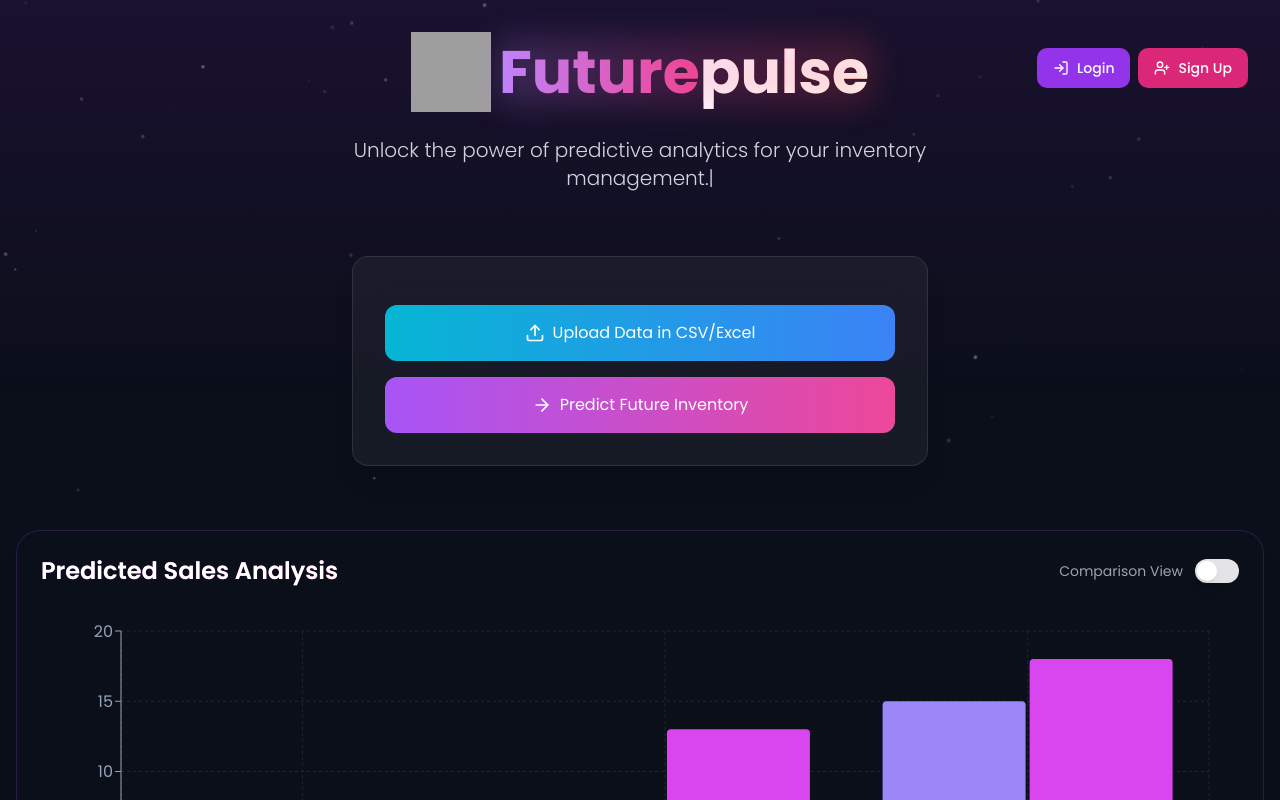
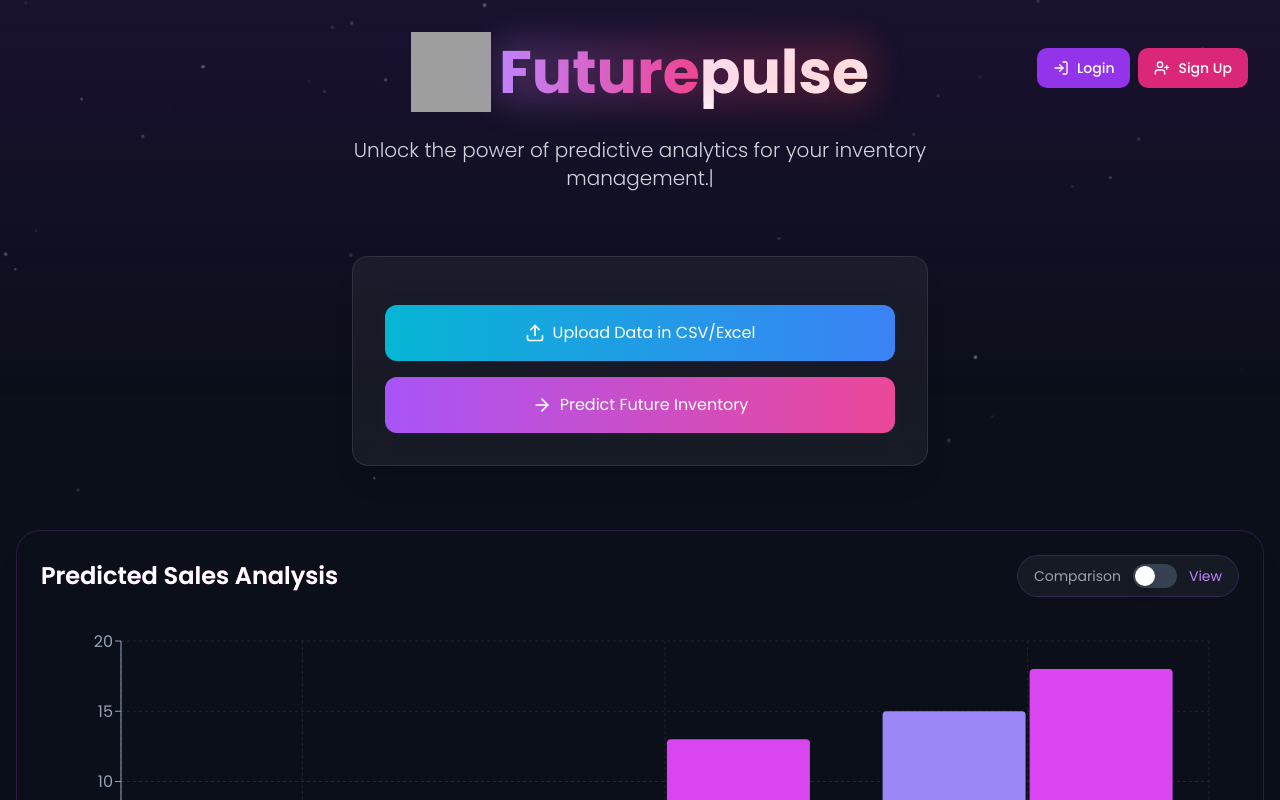
Before and after one commit to girishpatil007/futurepulsefront, a React (Vite) app: page / in a window 1280 px wide. Shown: the top 800 px of the page. Built offline with nearby package versions, Linux system fonts and the light colour scheme; grey boxes are pictures that could not be loaded.

Commit message:
Enhance toggle button design
Improved the design of the toggle button for better aesthetics and user experience.
[skip gpt_engineer]

```diff
--- a/src/components/PredictionResults.tsx
+++ b/src/components/PredictionResults.tsx
@@ -37,15 +37,18 @@ const PredictionResults = () => {
             <h2 className="text-2xl font-semibold text-white bg-gradient-to-r from-purple-400 to-pink-500 bg-clip-text text-transparent">
               {showPieChart ? "Demand Distribution" : "Predicted Sales Analysis"}
             </h2>
-            <div className="flex items-center gap-3">
-              <span className="text-sm text-gray-400">
-                {showPieChart ? "Distribution View" : "Comparison View"}
+            <div className="flex items-center gap-3 bg-white/5 px-4 py-2 rounded-full border border-purple-500/20 backdrop-blur-sm">
+              <span className={`text-sm transition-colors duration-200 ${showPieChart ? 'text-purple-400' : 'text-gray-400'}`}>
+                {showPieChart ? "Distribution" : "Comparison"}
               </span>
               <Switch
                 checked={showPieChart}
                 onCheckedChange={setShowPieChart}
-                className="data-[state=checked]:bg-purple-500"
+                className="data-[state=checked]:bg-purple-500 data-[state=unchecked]:bg-gray-700"
               />
+              <span className={`text-sm transition-colors duration-200 ${!showPieChart ? 'text-purple-400' : 'text-gray-400'}`}>
+                {!showPieChart ? "View" : "View"}
+              </span>
             </div>
           </div>
 
```
